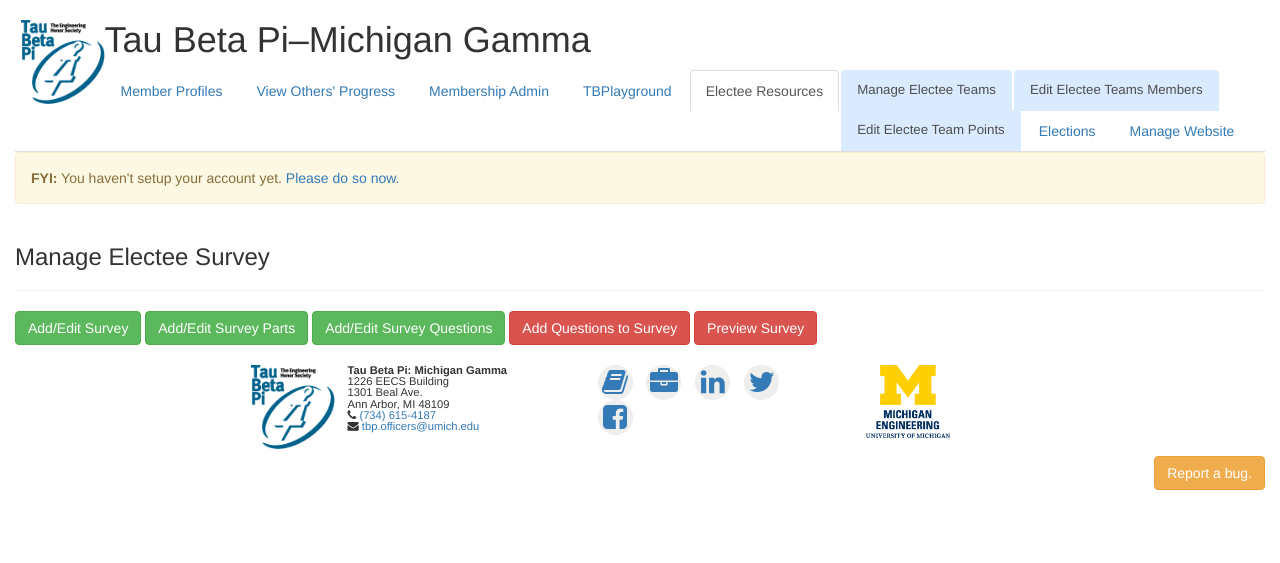
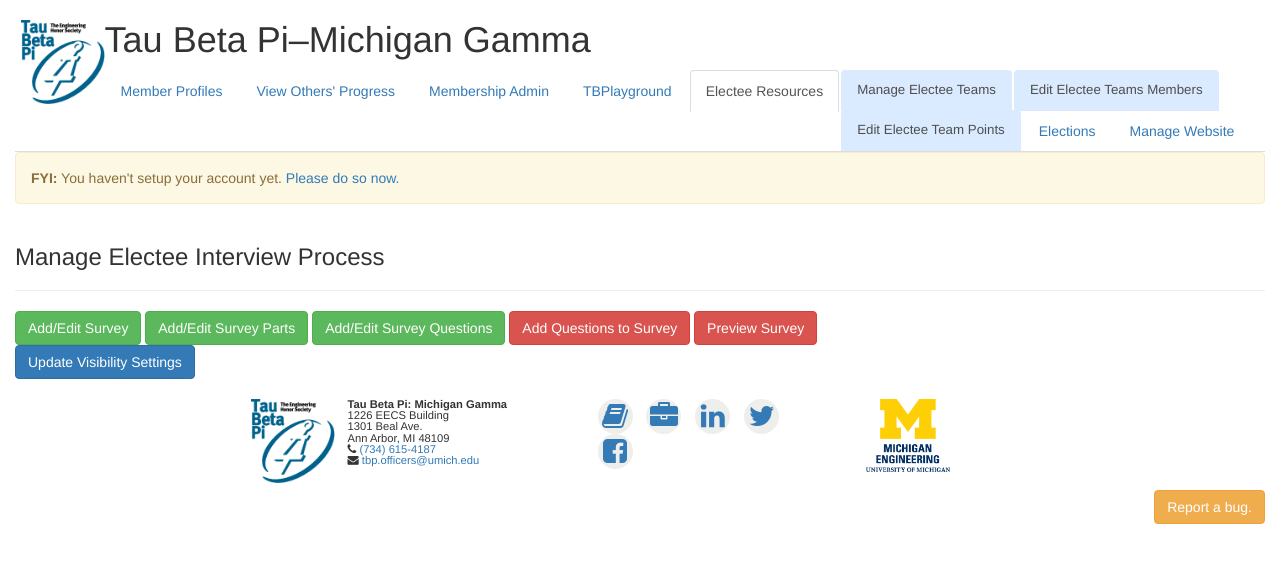
Before and after one commit to tbpmig/mig-website, a Django app: page /members/electees/manage_survey/ in a window 1280 px wide. Shown: the part 52-615 px from the top of the page. Run offline with Django 3.2, Linux system fonts and the light colour scheme; a user stored in the database is signed in; tables that the repository leaves empty hold one stand-in row (values such as "Sample post"); parts of the project's set-up code (start-up, migrations or seed data) failed here and were passed over; some libraries are stand-ins or nearby versions.

Commit message:
Fix #101

```diff
--- a/electees/templates/electees/manage_survey.html
+++ b/electees/templates/electees/manage_survey.html
@@ -3,7 +3,7 @@
 {% block content %}
 <div class="row">
     <div class="col-md-12">
-    <h3>Manage Electee Survey</h3>
+    <h3>Manage Electee Interview Process</h3>
     <hr>
     <a href="{%url 'electees:edit_survey' %}" class="btn {% if survey_exists %}btn-success{% else %}btn-danger{%endif%}">Add/Edit Survey</a>
     <a href="{%url 'electees:edit_survey_parts' %}" class="btn {% if parts_exist %}btn-success{% else %}btn-danger{%endif%}">Add/Edit Survey Parts</a>
@@ -16,5 +16,9 @@
         <a  class="btn btn-danger" disabled="disabled">Preview Survey</a>
     {% endif %}
     </div>
+    <div class="col-md-12">
+        <a href="{%url 'electees:edit_electee_process_visibility' %}" class="btn btn-primary">Update Visibility Settings</a>
+    </div>
+
 </div>
 {% endblock content %}
--- a/electees/templates/electees/view_electee_groups.html
+++ b/electees/templates/electees/view_electee_groups.html
@@ -12,7 +12,7 @@
 
         {% endif %}
         {% if can_edit_surveys %}
-            <a href="{% url 'electees:manage_survey' %}" class="btn btn-warning">Manage Electee Survey</a>
+            <a href="{% url 'electees:manage_survey' %}" class="btn btn-warning">Manage Electee Interview Process</a>
         {% endif %}
         {% if can_edit_resources or can_edit_surveys %}
         </div>
--- a/electees/urls.py
+++ b/electees/urls.py
@@ -25,4 +25,5 @@ urlpatterns = patterns('',
     url(r'^my_interview_forms/$', views.view_my_interview_forms,name='view_my_interview_forms'),
     url(r'^view_interview_followup/(?P<follow_up_id>\d+)/$', views.view_interview_follow_up,name='view_interview_follow_up'),
     url(r'^view_interviews/$',views.view_interview_pairings,name='view_interview_pairings'),
+    url(r'^edit_visibility/$',views.edit_electee_process_visibility,name='edit_electee_process_visibility'),
 )
--- a/electees/views.py
+++ b/electees/views.py
@@ -17,7 +17,7 @@ from django.forms import CheckboxSelectMultiple
 from django.core.urlresolvers import reverse
 
 from event_cal.models import InterviewShift
-from electees.models import ElecteeGroup, ElecteeGroupEvent,ElecteeResource,EducationalBackgroundForm,BackgroundInstitution,ElecteeInterviewSurvey,SurveyPart,SurveyQuestion,SurveyAnswer,ElecteeInterviewFollowup
+from electees.models import ElecteeGroup, ElecteeGroupEvent,ElecteeResource,EducationalBackgroundForm,BackgroundInstitution,ElecteeInterviewSurvey,SurveyPart,SurveyQuestion,SurveyAnswer,ElecteeInterviewFollowup,ElecteeProcessVisibility
 from mig_main.models import MemberProfile, AcademicTerm
 from mig_main.utility import Permissions, get_previous_page,  get_message_dict,zipdir
 from member_resources.views import get_permissions as get_member_permissions
@@ -658,3 +658,35 @@ def view_interview_pairings(request):
     context_dict.update(get_common_context(request))
     context = RequestContext(request,context_dict )
     return HttpResponse(template.render(context))
+
+def edit_electee_process_visibility(request):
+    if not Permissions.can_manage_electee_progress(request.user):
+        request.session['error_message']='You are not authorized to edit the electee process visibility settings.'
+        return redirect('electees:view_electee_groups')
+    current_vis = ElecteeProcessVisibility.objects.get_or_create(term=AcademicTerm.get_current_term())
+    VisibilityForm = modelform_factory(ElecteeProcessVisibility,exclude=['term'])
+    prefix='visibility'
+    form = VisibilityForm(request.POST or None ,prefix=prefix,instance=current_vis[0])
+    if request.method =='POST':
+        if form.is_valid():
+            form.save()
+            request.session['success_message']='Electee settings updated successfully'
+            return redirect('electees:manage_survey')
+        else:
+            request.session['error_message']='Form is invalid. Please correct the noted errors.'
+
+    template = loader.get_template('generic_form.html')
+    context_dict = {
+        'form':form,
+        'prefix':prefix,
+        'has_files':False,
+        'submit_name':'Update Visibility Settings',
+        'form_title':'Update Electee Visibility Settings for %s'%(unicode(AcademicTerm.get_current_term())),
+        'help_text':'Change whether certain electee items are visible to all actives.',
+        'base':'electees/base_electees.html',
+        'back_button':{'link':reverse('electees:manage_survey'),'text':'To Survey Manager'},
+        }
+    context_dict.update(get_common_context(request))
+    context_dict.update(get_permissions(request.user))
+    context = RequestContext(request, context_dict)
+    return HttpResponse(template.render(context))
```
